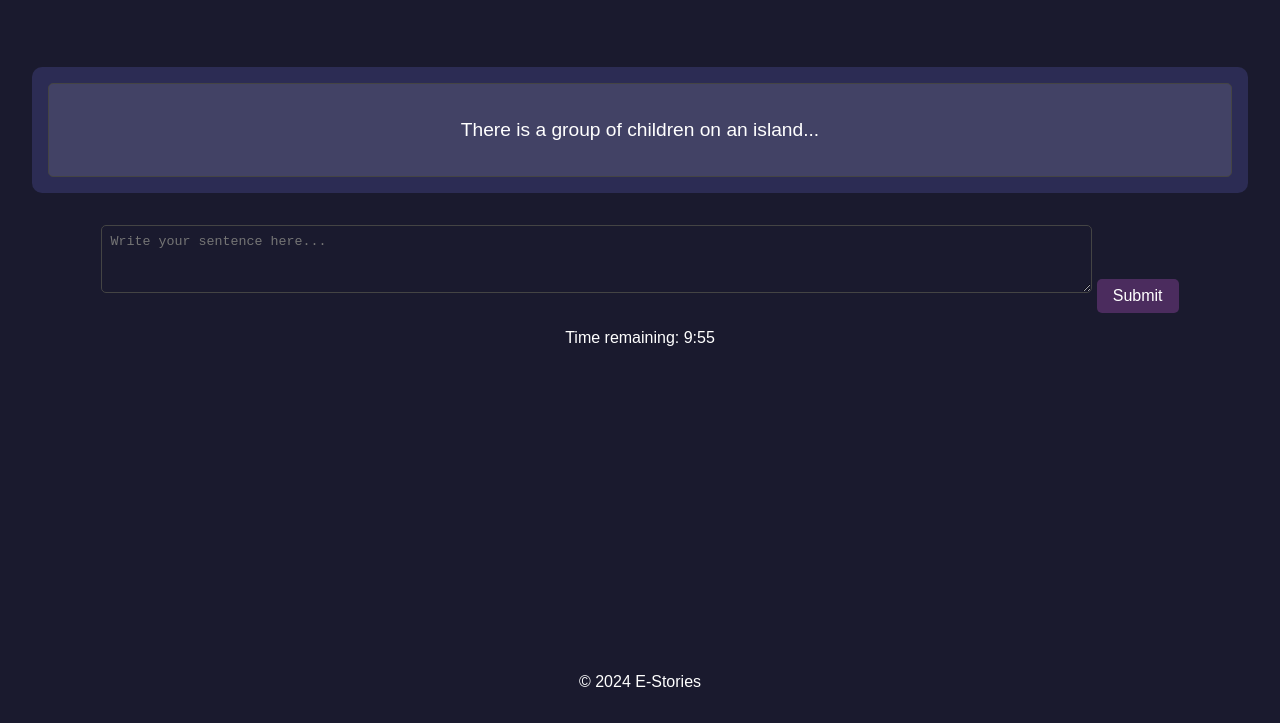
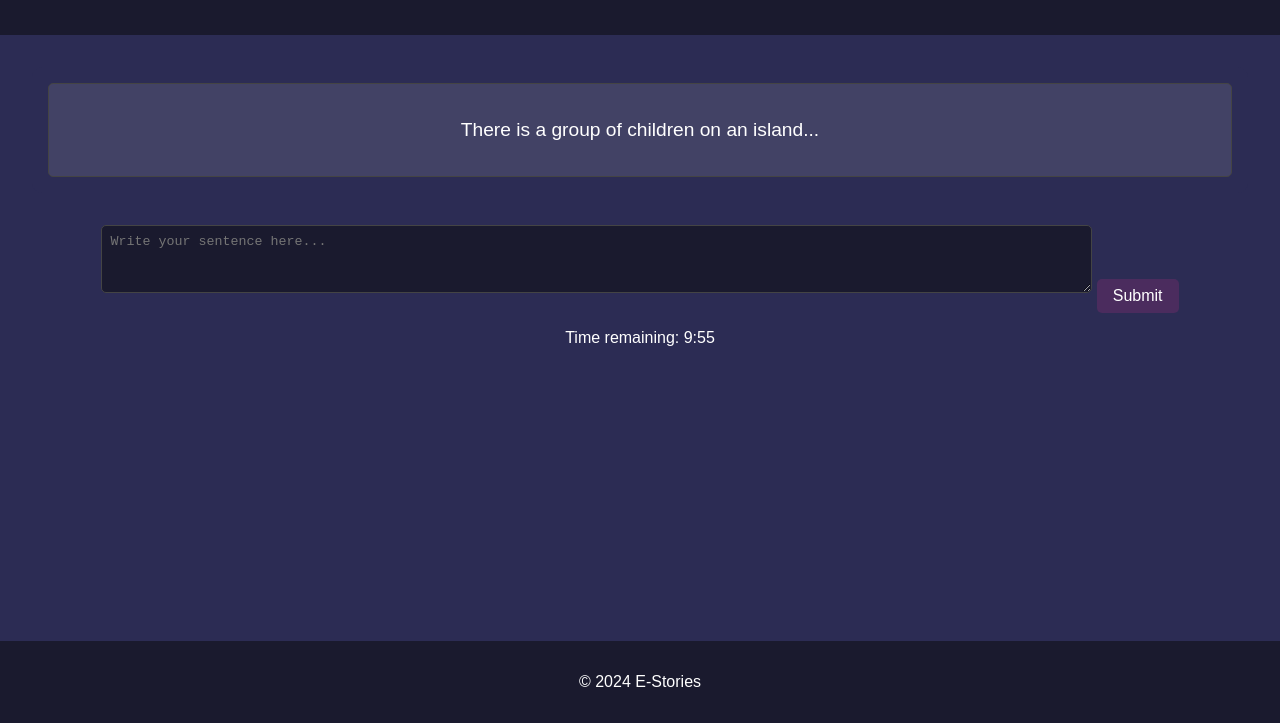
Before and after one commit to noeliapsm/estories, a plain HTML site: page index.html in a window 1280 px wide. Shown: the part 77-800 px from the top of the page. Drawn offline with Linux system fonts and the light colour scheme.

Commit message:
Update styles.css

```diff
--- a/styles.css
+++ b/styles.css
@@ -2,7 +2,7 @@ body {
     font-family: Arial, sans-serif;
     margin: 0;
     padding: 0;
-    background-color: #1a1a2e; /* Dark purple background */
+    background-color: #2c2c54; /* Dark purple background */
     color: white;
     display: flex;
     flex-direction: column;
```
